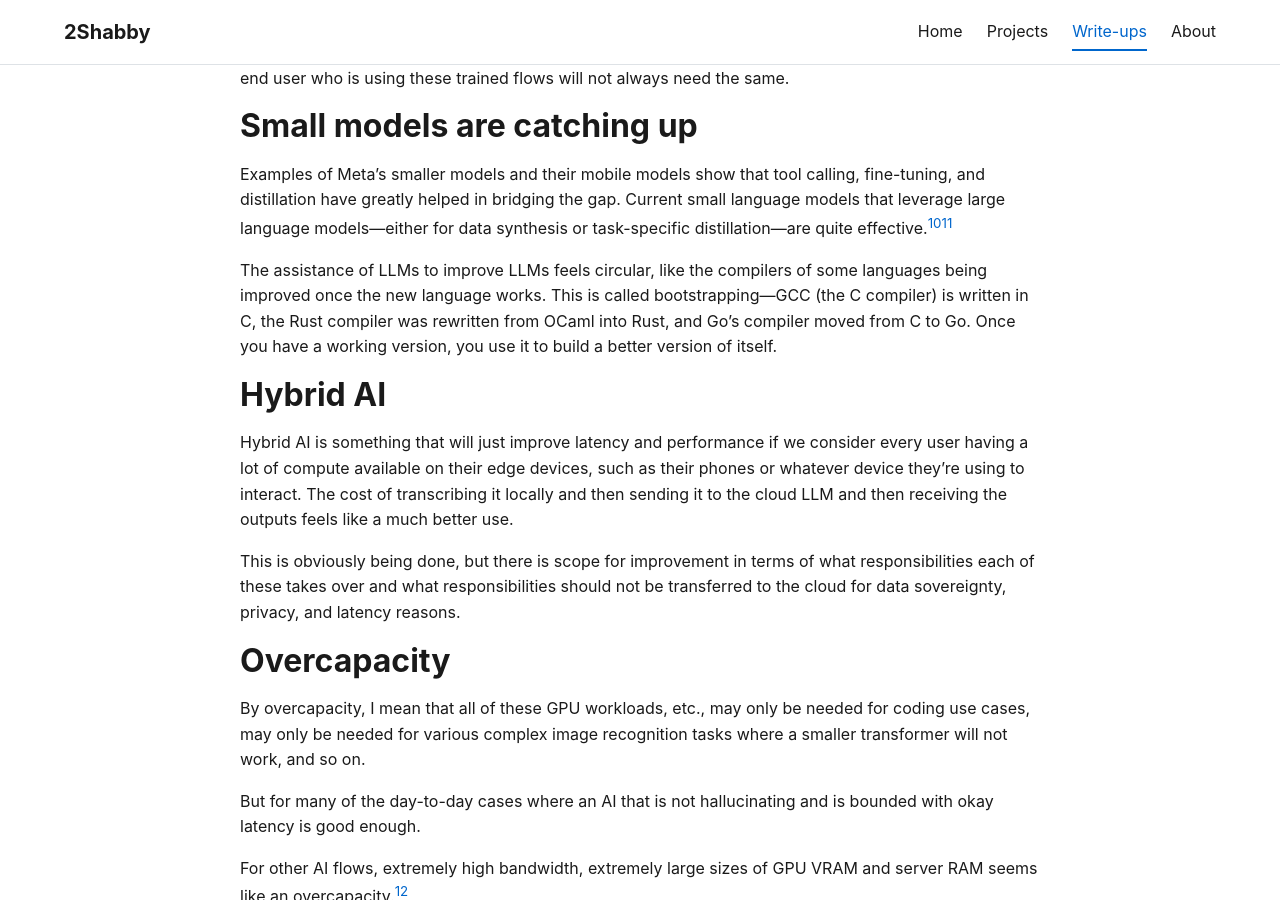
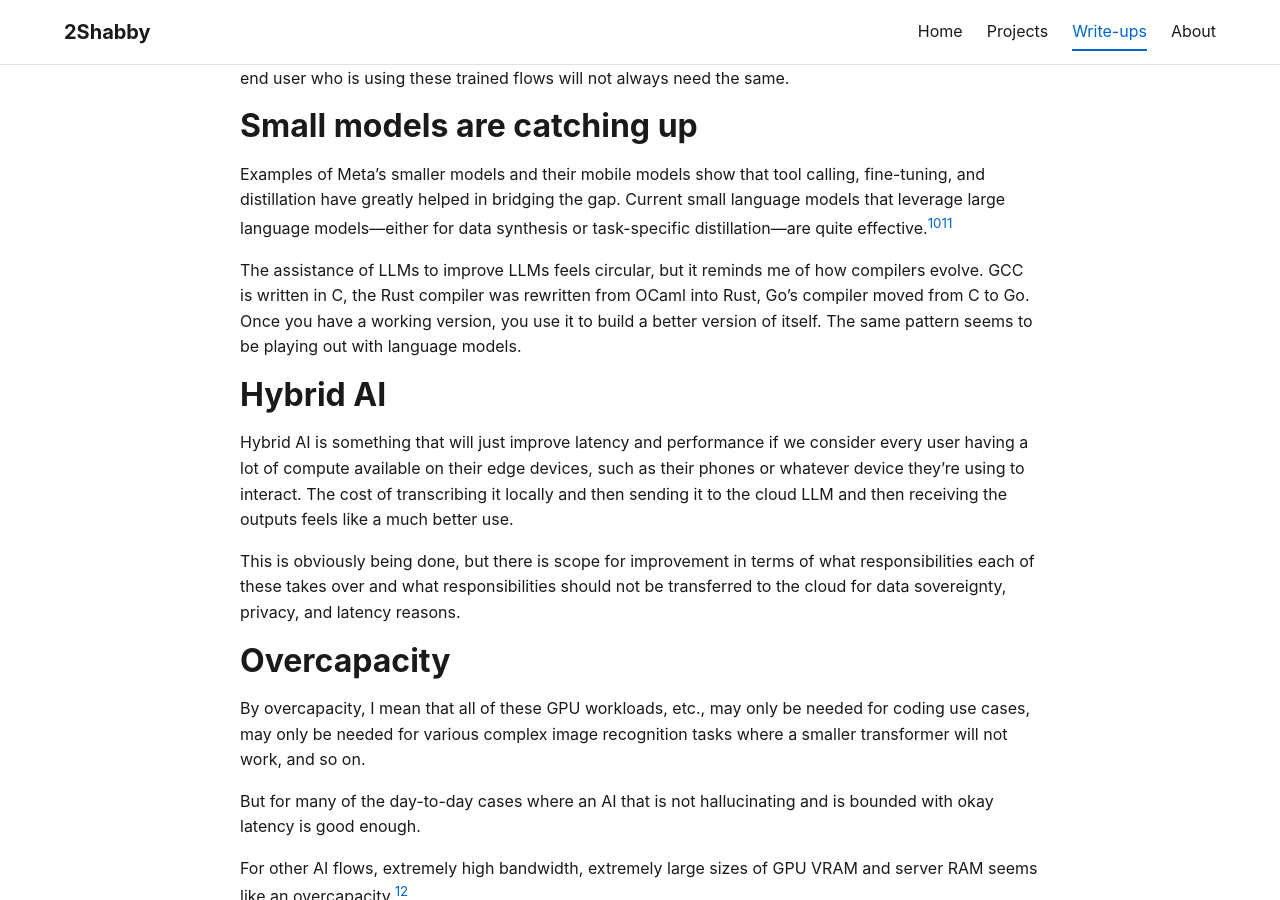
Before and after one commit to 2Shabby/2shabby.github.io, a Jekyll site: the page built from _posts/2026-01-15-on-memory-inference-and-overcapacity-in-ai.md, in a window 1280 px wide and 900 px high, scrolled down 1862 px. Built offline with Jekyll 4.4.1, drawn with Linux system fonts in a browser that asks for light colours.

Commit message:
Make bootstrapping reference flow naturally
Co-authored-by: myclanker <myclanker@gmail.com>

```diff
--- a/_posts/2026-01-15-on-memory-inference-and-overcapacity-in-ai.md
+++ b/_posts/2026-01-15-on-memory-inference-and-overcapacity-in-ai.md
@@ -53,7 +53,7 @@ The complexity of fine-tuning transformers and orchestrating agents—maybe a mi
 
 Examples of Meta's smaller models and their mobile models show that tool calling, fine-tuning, and distillation have greatly helped in bridging the gap. Current small language models that leverage large language models—either for data synthesis or task-specific distillation—are quite effective.[^10][^11]
 
-The assistance of LLMs to improve LLMs feels circular, like the compilers of some languages being improved once the new language works. This is called bootstrapping—GCC (the C compiler) is written in C, the Rust compiler was rewritten from OCaml into Rust, and Go's compiler moved from C to Go. Once you have a working version, you use it to build a better version of itself.
+The assistance of LLMs to improve LLMs feels circular, but it reminds me of how compilers evolve. GCC is written in C, the Rust compiler was rewritten from OCaml into Rust, Go's compiler moved from C to Go. Once you have a working version, you use it to build a better version of itself. The same pattern seems to be playing out with language models.
 
 ## Hybrid AI
 
```
